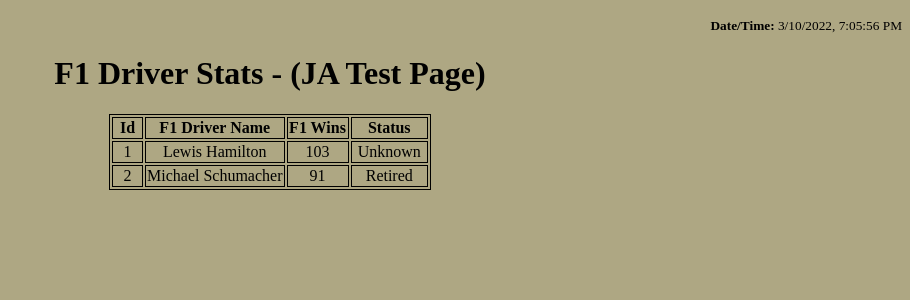
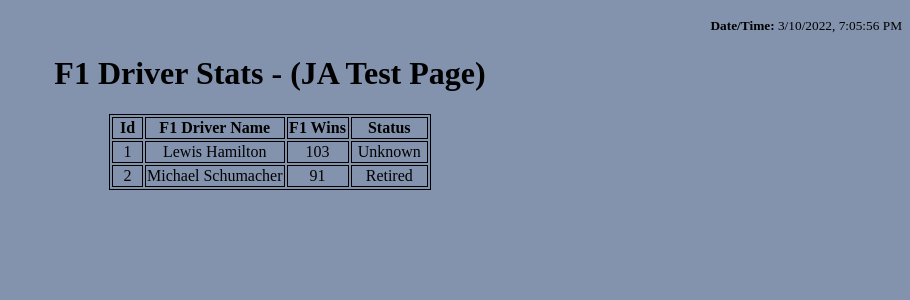
Before and after one commit to Jaikar11/JaFlaskWebDbAppSrvr, a Flask app: page / in a window 1280 px wide. Shown: the top 300 px of the page, without its empty margins (370-1280 px from the left). Run offline with Flask 2, Linux system fonts and the light colour scheme; data comes from the database, SQL or seed files in the repository.

Commit message:
updated version

```diff
--- a/templates/home.html
+++ b/templates/home.html
@@ -11,7 +11,7 @@
 }
 
 </style>
-<body style="background-color:rgb(174, 167, 131);">
+<body style="background-color:rgb(131, 147, 174);">
 <header>
     <p align="right"><small><b>Date/Time:</b> <span id="datetime"></span></small> </p>
     <script>var dt = new Date();
```
Also changed, not shown: 1 other file.
